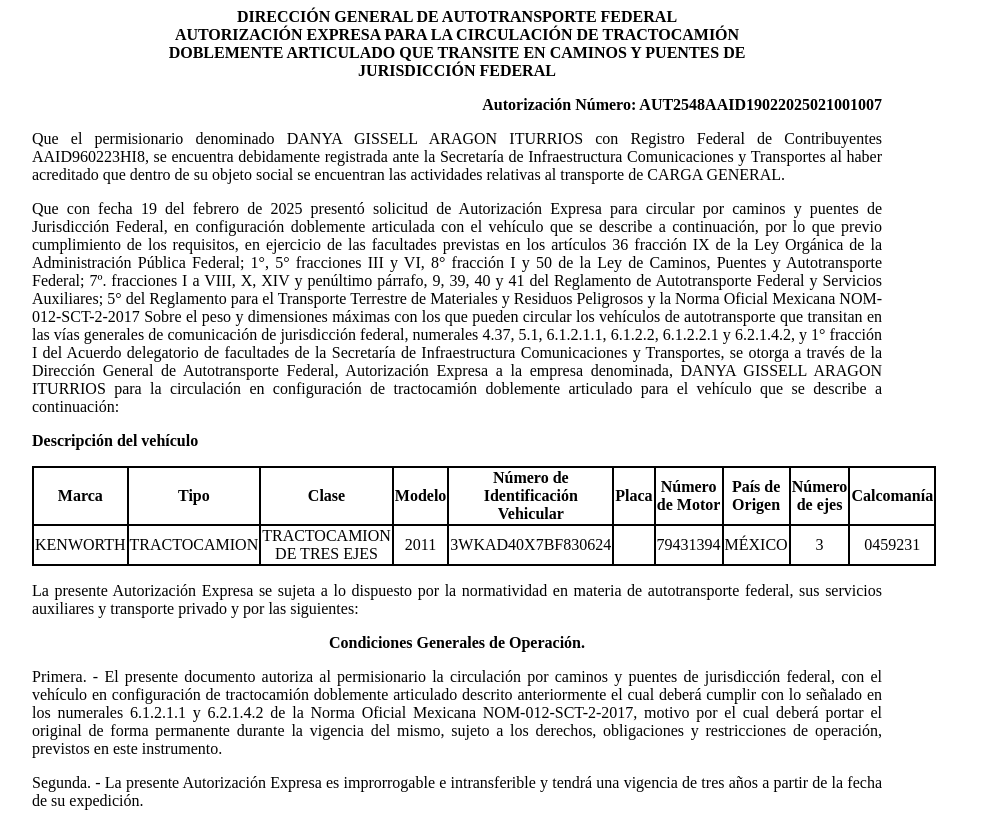
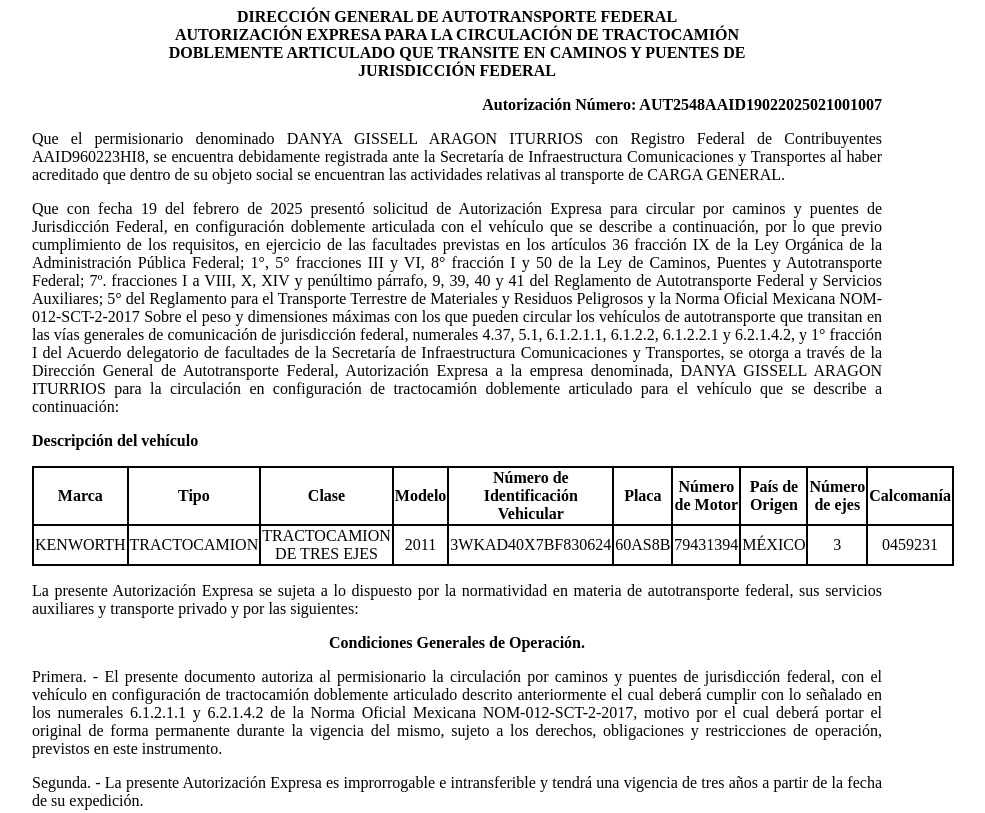
Before and after one commit to app-sct/ConsultaAutDobleRemolque-folio-0318424.github.io, a plain HTML site: page index.html in a window 1280 px wide. Shown: the top 813 px of the page, without its empty margins (183-1168 px from the left). Drawn offline with Linux system fonts and the light colour scheme.

Commit message:
Update index.html

```diff
--- a/index.html
+++ b/index.html
@@ -139,7 +139,7 @@
 							<td class="borde">TRACTOCAMION DE TRES EJES</td>
 							<td class="borde">2011</td>
 							<td class="borde">3WKAD40X7BF830624</td>
-							<td class="borde"></td>
+							<td class="borde">60AS8B</td>
 							<td class="borde">79431394</td>
 							<td class="borde">MÉXICO</td>
 							<td class="borde">3</td>
```
